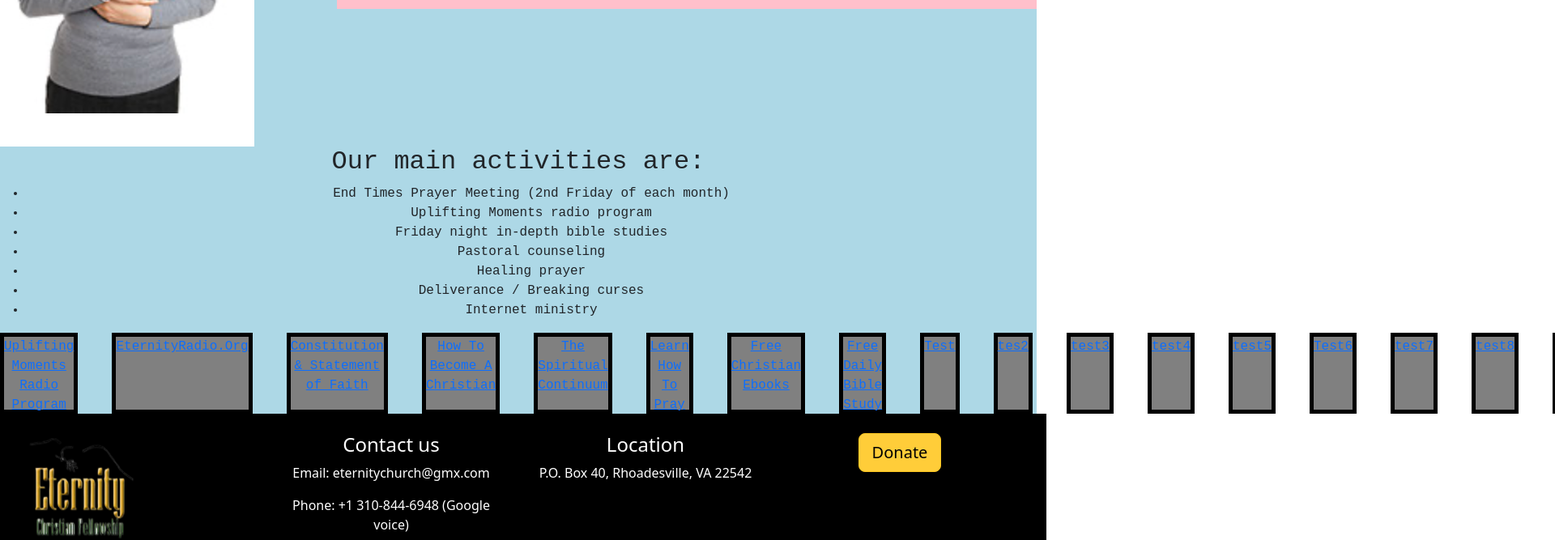
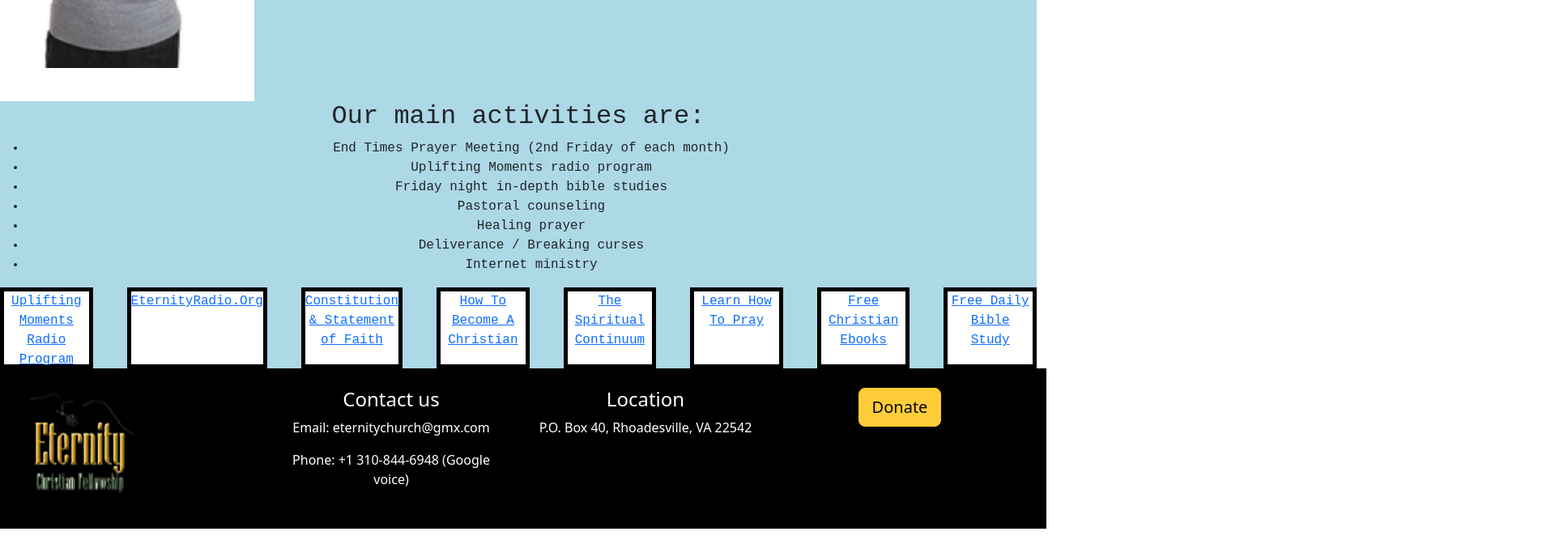
Before and after one commit to johnedmiston/ECF, a React (Create React App) app in the folder ecf-front-end/: page / in a window 1280 px wide. Shown: the part 360-1027 px from the top of the page at 81% size, 1920 px wide, since content can reach past the window. Built offline with nearby package versions, Linux system fonts and the light colour scheme.

Commit message:
Put Activities and Services in different  components

```diff
--- /dev/null
+++ b/ecf-front-end/src/component/Activities.js
@@ -0,0 +1,23 @@
+import React from "react";
+const Activities = ()=>{
+    return(
+        <div className="activitiesContainer">
+        <div className="activitiesSentence">
+          <h2>Our main activities are:</h2>
+        </div>
+        <div className="activities">
+          <ul>
+            <li>End Times Prayer Meeting (2nd Friday of each month)</li>
+            <li>Uplifting Moments radio program</li>
+            <li>Friday night in-depth bible studies</li>
+            <li>Pastoral counseling</li>
+            <li>Healing prayer</li>
+            <li>Deliverance / Breaking curses</li>
+            <li>Internet ministry</li>
+          </ul>
+        </div>
+        </div>
+    );
+
+}
+export default Activities;
--- a/ecf-front-end/src/component/Body.css
+++ b/ecf-front-end/src/component/Body.css
@@ -12,24 +12,9 @@
 }
 
 .rightSide {
-    background-color: pink;
+    background-color: rgb(245, 241, 241);
 }
 
 .leftSide {
-    background-color: purple;
+    background-color: rgb(247, 239, 247);
 }
-
-.services {
-    display: flex;
-    gap: 42px;
-
-}
-
-.serviceItem{
-    width: 300px;
-    height: 100px;
-    background-color: gray;
-    border: 5px solid black;
-    justify-content: space-between;
-
-}
--- a/ecf-front-end/src/component/Body.js
+++ b/ecf-front-end/src/component/Body.js
@@ -1,13 +1,13 @@
 import React from "react";
+import Activities from "./Activities";
+import ServiceSection from "./ServiceSection";
 import "./Body.css";
 import ecfstudent from "../component/Image/ecfstudent.png";
-import { services } from "./services";
+
 function Body() {
   return (
     <div className="body">
-      <div className="websiteTitle">
-        <h1>Eternity Christian Fellowship</h1>
-      </div>
+
       <div className="columnsContainer">
         <div className="leftSide">
           <div className="studentImageDiv">
@@ -19,7 +19,7 @@ function Body() {
             <div className="questionDiv">
               <h3>Do you need to find a spiritual home?</h3>
             </div>
-            <div className="testDiv">
+            <div className="textDiv">
               <p>
                 Eternity Christian Fellowship is an Internet church, <br />{" "}
                 prayer group, radio ministry and home fellowship.
@@ -32,33 +32,9 @@ function Body() {
           </div>
         </div>
       </div>
-      <div className="activitiesContainer">
-        <div className="activitiesSentence">
-          <h2>Our main activities are:</h2>
-        </div>
-        <div className="activities">
-          <ul>
-            <li>End Times Prayer Meeting (2nd Friday of each month)</li>
-            <li>Uplifting Moments radio program</li>
-            <li>Friday night in-depth bible studies</li>
-            <li>Pastoral counseling</li>
-            <li>Healing prayer</li>
-            <li>Deliverance / Breaking curses</li>
-            <li>Internet ministry</li>
-          </ul>
-        </div>
-        <div className="services">
-          {services.map((item, index) => {
-            return (
-              <div className="serviceItem">
-                <a href={item.link} alt={item.name}>
-                  {item.name}
-                </a>
-              </div>
-            );
-          })}
-        </div>
-      </div>
+
+      <Activities />
+      <ServiceSection />
     </div>
   );
 }
--- /dev/null
+++ b/ecf-front-end/src/component/ServiceSection.js
@@ -0,0 +1,20 @@
+import React from "react";
+import { services } from "./services";
+import "./Services.css";
+
+const Servicesection = ()=>{
+    return (
+        <div className="services">
+          {services.map((item, index) => {
+            return (
+              <div className="serviceItem">
+                <a href={item.link} alt={item.name}>
+                  {item.name}
+                </a>
+              </div>
+            );
+          })}
+        </div>
+    )
+}
+export default Servicesection;
--- a/ecf-front-end/src/component/services.css
+++ b/ecf-front-end/src/component/services.css
@@ -0,0 +1,14 @@
+.services {
+    display: flex;
+    gap: 42px;
+
+}
+
+.serviceItem{
+    width: 300px;
+    height: 100px;
+    background-color: #fff;
+    border: 5px solid black;
+    justify-content: space-between;
+
+}
--- a/ecf-front-end/src/component/services.js
+++ b/ecf-front-end/src/component/services.js
@@ -31,42 +31,8 @@ const services = [
     name: "Free Daily Bible Study",
     link: "https://globalchristians.org/email/bible.html",
   },
-  {
-    name: "Test",
-    link: "https://globalchristians.org/email/bible.html",
-  },
-  {
-    name: "tes2",
-    link: "https://globalchristians.org/email/bible.html",
-  },
-  {
-    name: "test3",
-    link: "https://globalchristians.org/email/bible.html",
-  },
-  {
-    name: "test4",
-    link: "https://globalchristians.org/email/bible.html",
-  },
-  {
-    name: "test5",
-    link: "https://globalchristians.org/email/bible.html",
-  },
-  {
-    name: "Test6",
-    link: "https://globalchristians.org/email/bible.html",
-  },
-  {
-    name: "test7",
-    link: "https://globalchristians.org/email/bible.html",
-  },
-  {
-    name: "test8",
-    link: "https://globalchristians.org/email/bible.html",
-  },
-  {
-    name: "test9",
-    link: "https://globalchristians.org/email/bible.html",
-  },
+
+
 ];
 
 export { services };
```
